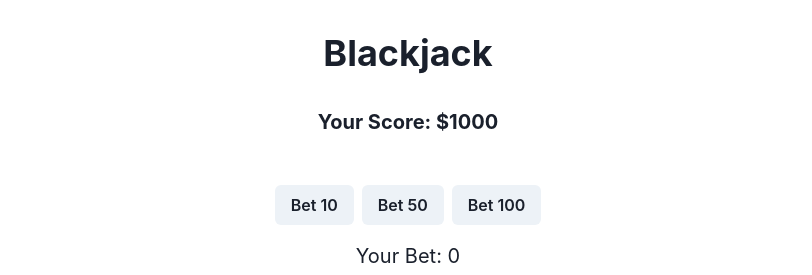
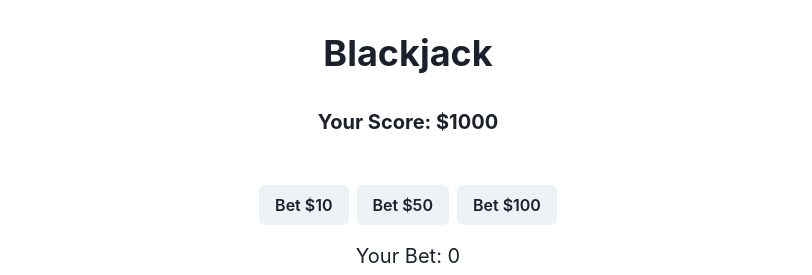
Before and after one commit to GPT-Engineer-App/blackjack-buddy, a React (Vite) app: page / in a window 1280 px wide. Shown: the top 275 px of the page, without its empty margins (232-1044 px from the left). Built offline with nearby package versions, Linux system fonts and the light colour scheme.

Commit message:
Can you add $ in front of the number in each bet button
Prepended a `$` symbol to the numbers on each bet button to indicate betting in USD.

```diff
--- a/src/pages/Index.jsx
+++ b/src/pages/Index.jsx
@@ -209,13 +209,13 @@ const Index = () => {
       <VStack spacing={4} mb={4}>
         <HStack>
           <Button onClick={() => handleBet(10)} isDisabled={currentBet > 0 || isGameOver}>
-            Bet 10
+            Bet $10
           </Button>
           <Button onClick={() => handleBet(50)} isDisabled={currentBet > 0 || isGameOver}>
-            Bet 50
+            Bet $50
           </Button>
           <Button onClick={() => handleBet(100)} isDisabled={currentBet > 0 || isGameOver}>
-            Bet 100
+            Bet $100
           </Button>
         </HStack>
         <HStack>
```
